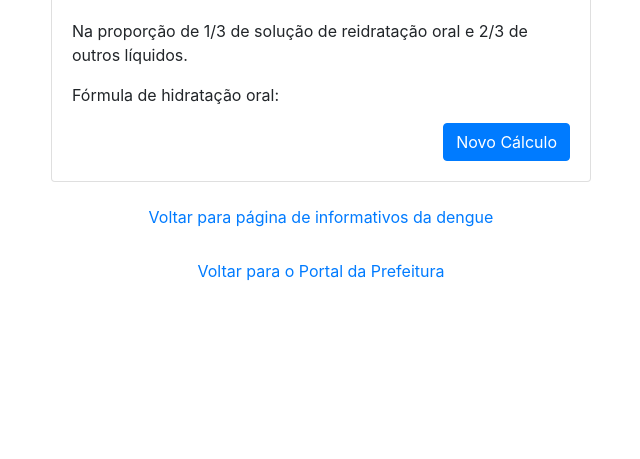
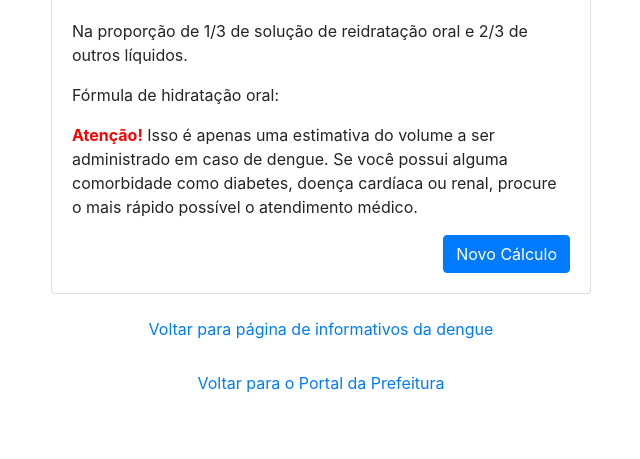
Before and after one commit to microrepar/mogi-dengue, a Flask app: template templates/resultado.html in a window 1280 px wide. Shown: the part 238-697 px from the top of the page, without its empty margins (319-959 px from the left). Run offline with Flask 3, Linux system fonts and the light colour scheme; the template is opened without the code that fills it, so the values that code supplies are empty; some libraries are stand-ins or nearby versions.

Commit message:
feat: adiciona texto de aviso no resultado do calculo

```diff
--- a/app.py
+++ b/app.py
@@ -101,7 +101,9 @@ class Usuario(db.Model):
     weight = db.Column(db.Float, nullable=False)
     date = db.Column(db.Date, nullable=False)
     created_at = db.Column(db.DateTime, nullable=False, default=datetime.datetime.now)
-    PROPORCAO = 'Sendo 1/3 de sais de reidratação oral e no início com volume maior. Para os 2/3 restantes, efetuar injestão de liquídos caseiros (água, suco de frutas, soro caseiro, chás, água de coco, etc...)'
+    PROPORCAO = ('Sendo 1/3 de sais de reidratação oral e no início com volume maior. '
+                 'Para os 2/3 restantes, efetuar injestão de liquídos caseiros (água, '
+                 'suco de frutas, soro caseiro, chás, água de coco, etc...)')
 
 
     def __str__(self):
--- a/templates/resultado.html
+++ b/templates/resultado.html
@@ -12,6 +12,7 @@
             <p class="lead">Total de Líquido em mililitros/dia: <strong>{{ context.get_qtde_liquido() }}</strong> </p>
             <p>Na proporção de 1/3 de solução de reidratação oral e 2/3 de outros líquidos.</p>
             <p>Fórmula de hidratação oral: {{ context.formula }} </p>
+            <p><strong style="color: red">Atenção!</strong> Isso é apenas uma estimativa do volume a ser administrado em caso de dengue. Se você possui alguma comorbidade como diabetes, doença cardíaca ou renal, procure o mais rápido possível o atendimento médico.</p>
             <a href="{{ url_for('index') }}" class="btn btn-primary float-right">Novo Cálculo</a>
           </div>
         </div>
--- a/templates/resultado_iframe.html
+++ b/templates/resultado_iframe.html
@@ -12,6 +12,7 @@
             <p class="lead">Total de Líquido em mililitros/dia: <strong>{{ context.get_qtde_liquido() }}</strong> </p>
             <p>Na proporção de 1/3 de solução de reidratação oral e 2/3 de outros líquidos.</p>
             <p>Fórmula de hidratação oral: {{ context.formula }} </p>
+            <p><strong style="color: red">Atenção!</strong> Isso é apenas uma estimativa do volume a ser administrado em caso de dengue. Se você possui alguma comorbidade como diabetes, doença cardíaca ou renal, procure o mais rápido possível o atendimento médico.</p>
             <a href="{{ url_for('iframe') }}" class="btn btn-primary float-right">Novo Cálculo</a>
           </div>
         </div>
```
